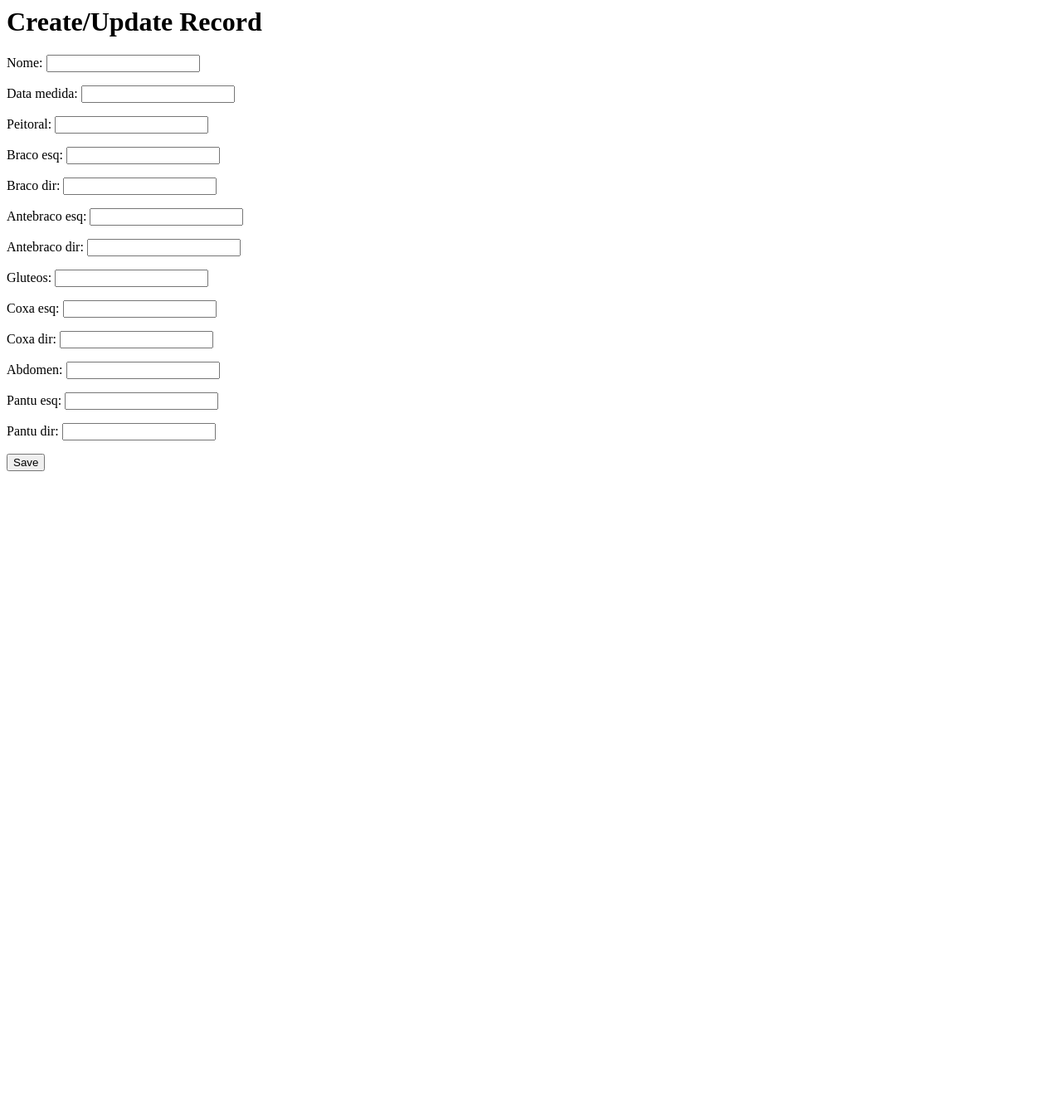
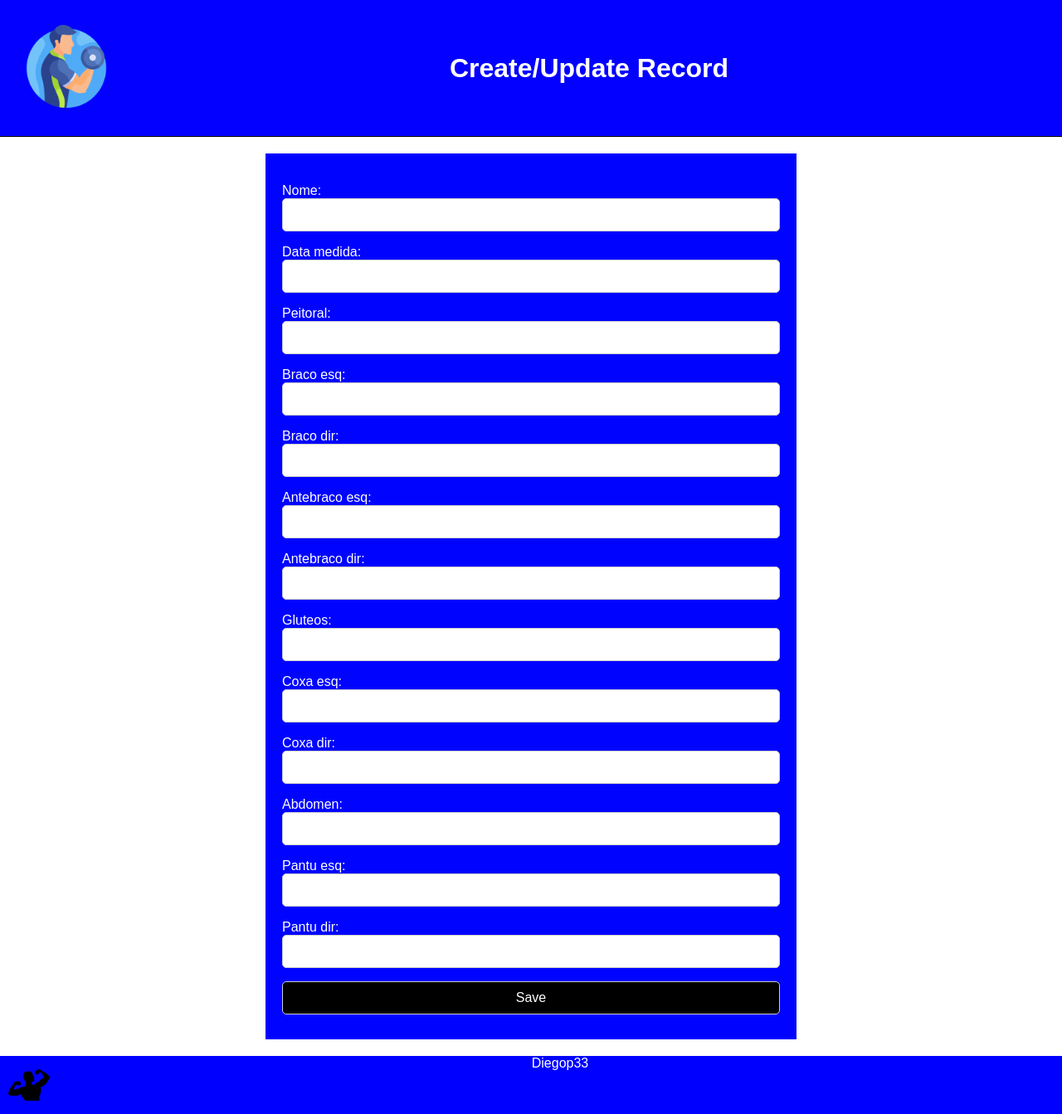
Before and after one commit to Diegop33p2/Controle_de_Treinos_GYM, a Django app: page /records/create/ in a window 1280 px wide. Shown: the whole page at 83% size. Before the commit the page ends 568 px from the top, so only its background shows below. Run offline with Django 5.2, Linux system fonts and the light colour scheme.

Commit message:
css
ajeitando css e html do formulario

```diff
--- a/DJANGO-ACADAS/evolucao_academia/treino_academia/templates/css/style.css
+++ b/DJANGO-ACADAS/evolucao_academia/treino_academia/templates/css/style.css
@@ -5,7 +5,7 @@ body {
   margin: 0;
   padding: 0;
 }
-
+/* tabela */
 .container {
   max-width: 1200px;
   margin: 0 auto;
@@ -52,7 +52,6 @@ tr:hover {
   padding: 20px;
   border-radius: 20px;
 }
-
 /* cabeça */
 .logo img{
   width: 100px;
@@ -67,7 +66,6 @@ tr:hover {
    border-bottom: 1px solid #000;
    padding: 10px;
 }
-
 .header h1 {
    flex: 1; /* Ocupa o restante do espaço disponível */
    text-align: center;
@@ -83,7 +81,6 @@ tr:hover {
    height: 70px;
    text-align: center;
 }
-
 .cabecalho img{
  float: left;
  padding: 10px;
@@ -94,3 +91,32 @@ tr:hover {
  text-align:center;
  color: white;
 }
+/* formulario */
+form {
+  max-width: 600px;
+  margin: 20px auto;
+  padding: 20px;
+  background-color: #0004ff;
+  color: white;
+}
+input[type="text"],
+input[type="number"],
+input[type="date"],
+button {
+  display: block;
+  width: 100%;
+  padding: 10px;
+  margin-bottom: 10px;
+  border: 1px solid #ccc;
+  border-radius: 5px;
+  box-sizing: border-box;
+  font-size: 16px;
+}
+button {
+  background-color: rgb(0, 0, 0);
+  color: white;
+  cursor: pointer;
+}
+button:hover {
+  background-color: blue;
+}
--- a/DJANGO-ACADAS/evolucao_academia/treino_academia/templates/record_form.html
+++ b/DJANGO-ACADAS/evolucao_academia/treino_academia/templates/record_form.html
@@ -1,11 +1,33 @@
-<html>
+{% load static %}
+<!DOCTYPE html>
+<html lang="pt-br">
+<head>
+    <meta charset="UTF-8">
+    <meta name="viewport" content="width=device-width, initial-scale=1.0">
+    <title>Create/Update Record</title>
+    <link rel="stylesheet" href="{% static 'css/style.css' %}">
+</head>
 
-<h1>Create/Update Record</h1>
+<body>
+  <header class="header">
+    <div class="logo">
+     <img src="{% static 'imagens/fitness.png' %}" alt="Logo">
+    </div>
+    <h1>Create/Update Record</h1>
+    </header>
 
+<main>
 <form method="post">
-  {% csrf_token %}
-  {{ form.as_p }}
-  <button type="submit">Save</button>
-</form>
+        {% csrf_token %}
+        {{ form.as_p }}
+        <button type="submit">Save</button>
+    </form>
+</main>
 
+<footer class="cabecalho">
+  <a> <img src="{% static 'imagens/gym.png' %}" alt="Logo"> </a>
+ <p>Diegop33</p>
+</footer>
+
+</body>
 </html>
```
Also changed, not shown: DJANGO-ACADAS/evolucao_academia/db.sqlite3, DJANGO-ACADAS/evolucao_academia/treino_academia/models.py (line endings or trailing spaces).
